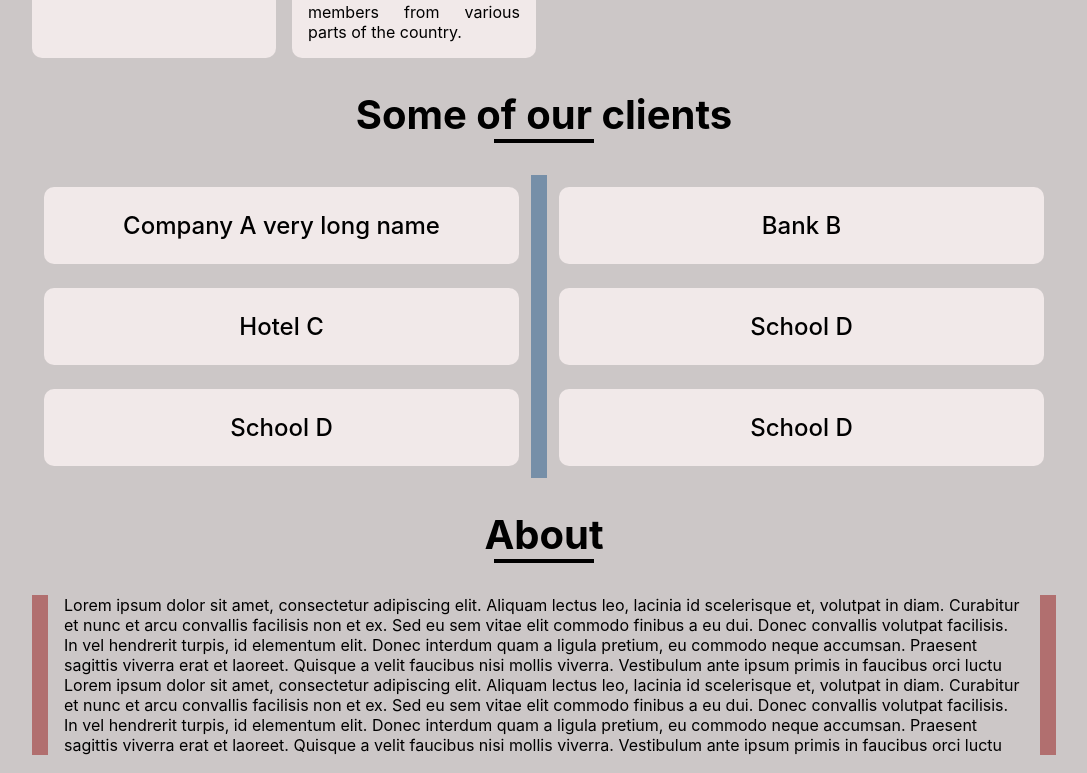
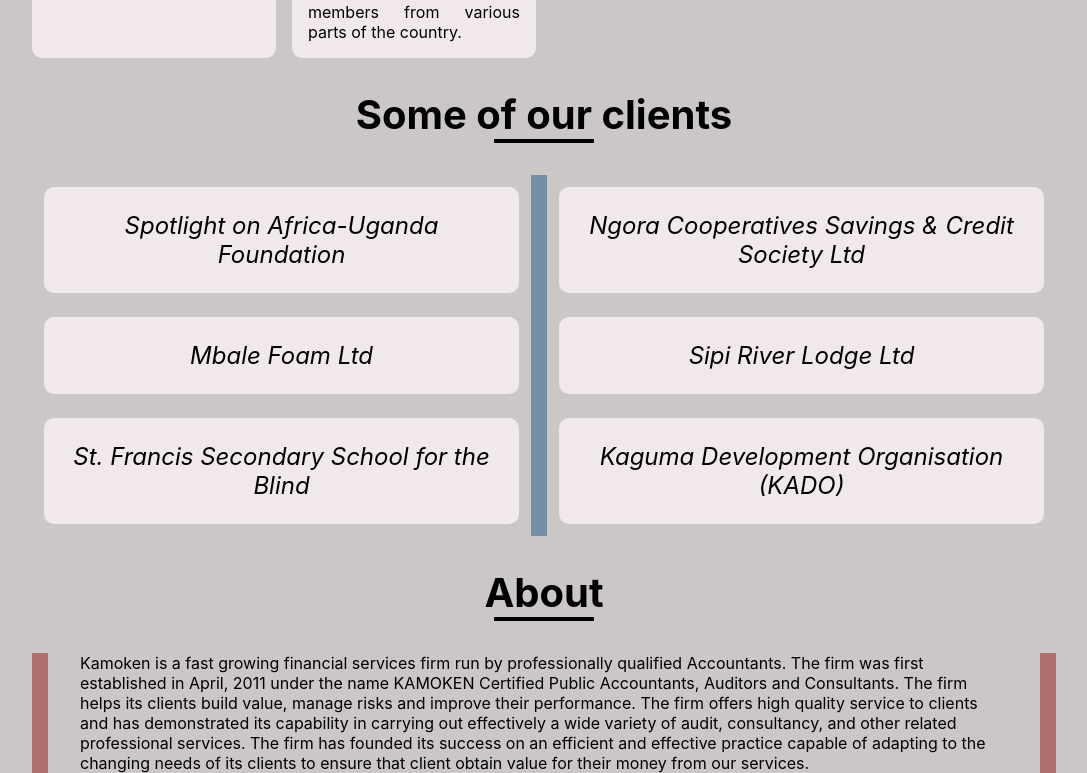
Before and after one commit to KNehe/kamoken, a Next.js app: page / in a window 1280 px wide. Shown: the part 1847-2620 px from the top of the page, without its empty margins (96-1183 px from the left). Built offline with nearby package versions, Linux system fonts and the light colour scheme.

Commit message:
Added clients and about-us content

```diff
--- a/components/about/about.js
+++ b/components/about/about.js
@@ -1,6 +1,9 @@
 import styles from '../../styles/about.module.scss'
+import { aboutUs } from '../../db/about_repo';
 
 const About = ()=>{
+
+
     return (
         <section className={styles.about_section}>
 
@@ -9,29 +12,7 @@
             </div>
 
             <div className={styles.about_div}>
-                <p>Lorem ipsum dolor sit amet,
-                    consectetur adipiscing elit. Aliquam lectus leo,
-                    lacinia id scelerisque et, volutpat in diam. Curabitur
-                    et nunc et arcu convallis facilisis non et ex. Sed eu sem
-                    vitae elit commodo finibus a eu dui. Donec convallis volutpat
-                    facilisis. In vel hendrerit turpis, id elementum elit. Donec
-                     interdum quam a ligula pretium, eu commodo neque accumsan.
-                      Praesent sagittis
-                    viverra erat et laoreet. Quisque a velit faucibus
-                    nisi mollis viverra. Vestibulum ante ipsum primis in
-                     faucibus orci luctu
-                     Lorem ipsum dolor sit amet,
-                    consectetur adipiscing elit. Aliquam lectus leo,
-                    lacinia id scelerisque et, volutpat in diam. Curabitur
-                    et nunc et arcu convallis facilisis non et ex. Sed eu sem
-                    vitae elit commodo finibus a eu dui. Donec convallis volutpat
-                    facilisis. In vel hendrerit turpis, id elementum elit. Donec
-                     interdum quam a ligula pretium, eu commodo neque accumsan.
-                      Praesent sagittis
-                    viverra erat et laoreet. Quisque a velit faucibus
-                    nisi mollis viverra. Vestibulum ante ipsum primis in
-                     faucibus orci luctu
-                     </p>
+               {aboutUs}
             </div>
         </section>
 
--- a/components/clients/clients.js
+++ b/components/clients/clients.js
@@ -14,25 +14,25 @@
 
                 <div className={styles.client_group}>
                     <div className={styles.client}>
-                        <p>Company A very long name</p>
+                        <p>Spotlight on Africa-Uganda Foundation</p>
                     </div>
                     <div className={styles.client}>
-                        <p>Hotel  C</p>
+                        <p>Mbale Foam Ltd</p>
                     </div>
                     <div className={styles.client}>
-                        <p>School  D</p>
+                        <p>St. Francis Secondary School for the Blind</p>
                     </div>
                 </div>
 
                 <div className={styles.client_group}>
                     <div className={styles.client}>
-                        <p>Bank B</p>
+                        <p>Ngora Cooperatives Savings &amp; Credit Society Ltd</p>
                     </div>
                     <div className={styles.client}>
-                        <p>School  D</p>
+                        <p>Sipi River Lodge Ltd</p>
                     </div>
                     <div className={styles.client}>
-                        <p>School  D</p>
+                        <p>Kaguma Development Organisation (KADO)</p>
                     </div>
                 </div>
 
--- /dev/null
+++ b/db/about_repo.js
@@ -0,0 +1,8 @@
+const aboutUs ='Kamoken is a fast growing financial services firm run by professionally qualified Accountants.\
+                  The firm was first established in April, 2011 under the name KAMOKEN Certified Public Accountants, Auditors and Consultants.\
+                The firm helps its clients build value, manage risks and improve their performance.  The firm offers high quality service \
+                to clients and has demonstrated its capability in carrying out effectively a wide variety of audit, consultancy, and other\
+                related professional services.\ The firm has founded its success on an efficient and effective practice capable of adapting\
+                 to the changing needs of its clients to ensure that client obtain value for their money from our services.'
+
+export { aboutUs };
--- a/styles/about.module.scss
+++ b/styles/about.module.scss
@@ -30,6 +30,14 @@
         margin-top: 2em;
         border-right: 1em solid #b16f6f;
         border-left: 1em solid #b16f6f;
-        padding: 0em 1em;
+        padding: 0em 2em;
     }
 }
+
+@media (max-width: 500px){
+
+    .about_div{
+        padding: 0em 1em !important;
+    }
+
+}
--- a/styles/clients.module.scss
+++ b/styles/clients.module.scss
@@ -48,7 +48,7 @@
             padding: 1em;
             margin: .5em;
             text-align: center;
-            font-weight: 500;
+            font-style: italic;
             font-size:1.5em;
             border-radius: 10px;
         }
```
